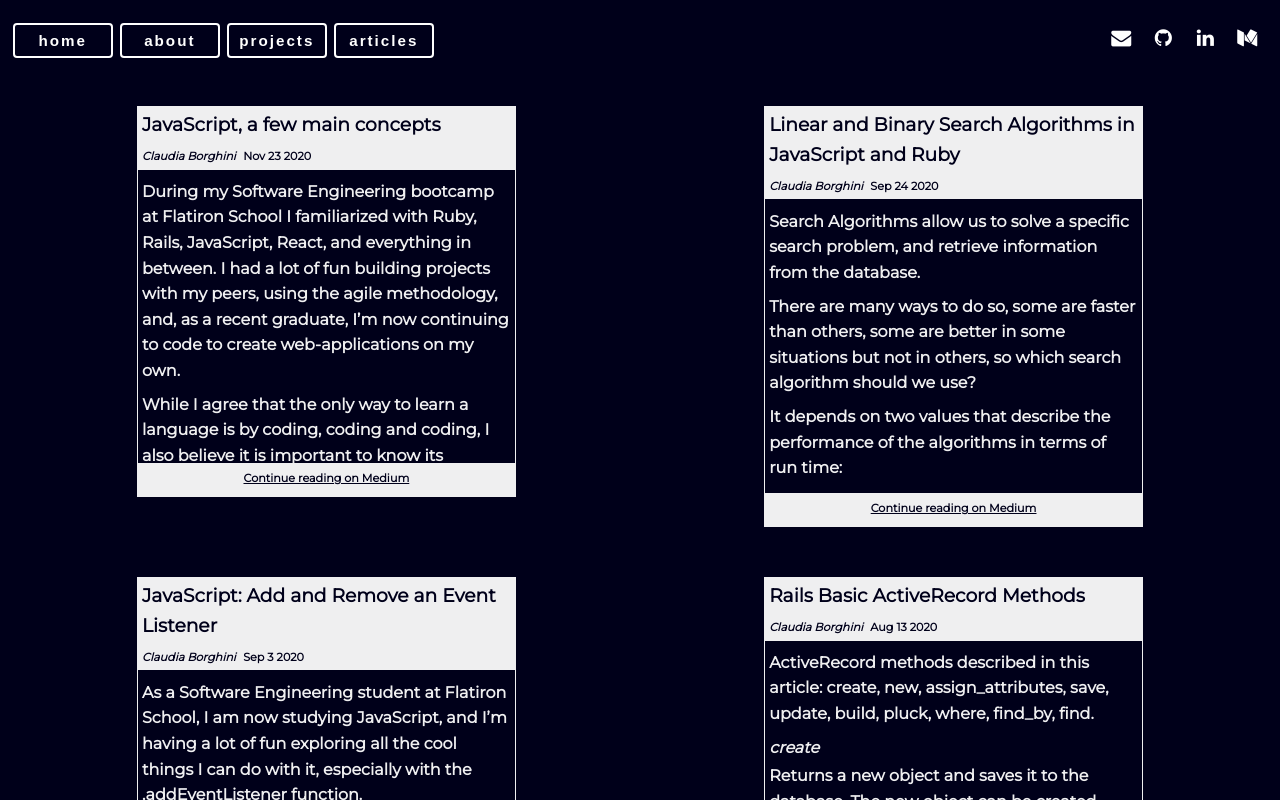
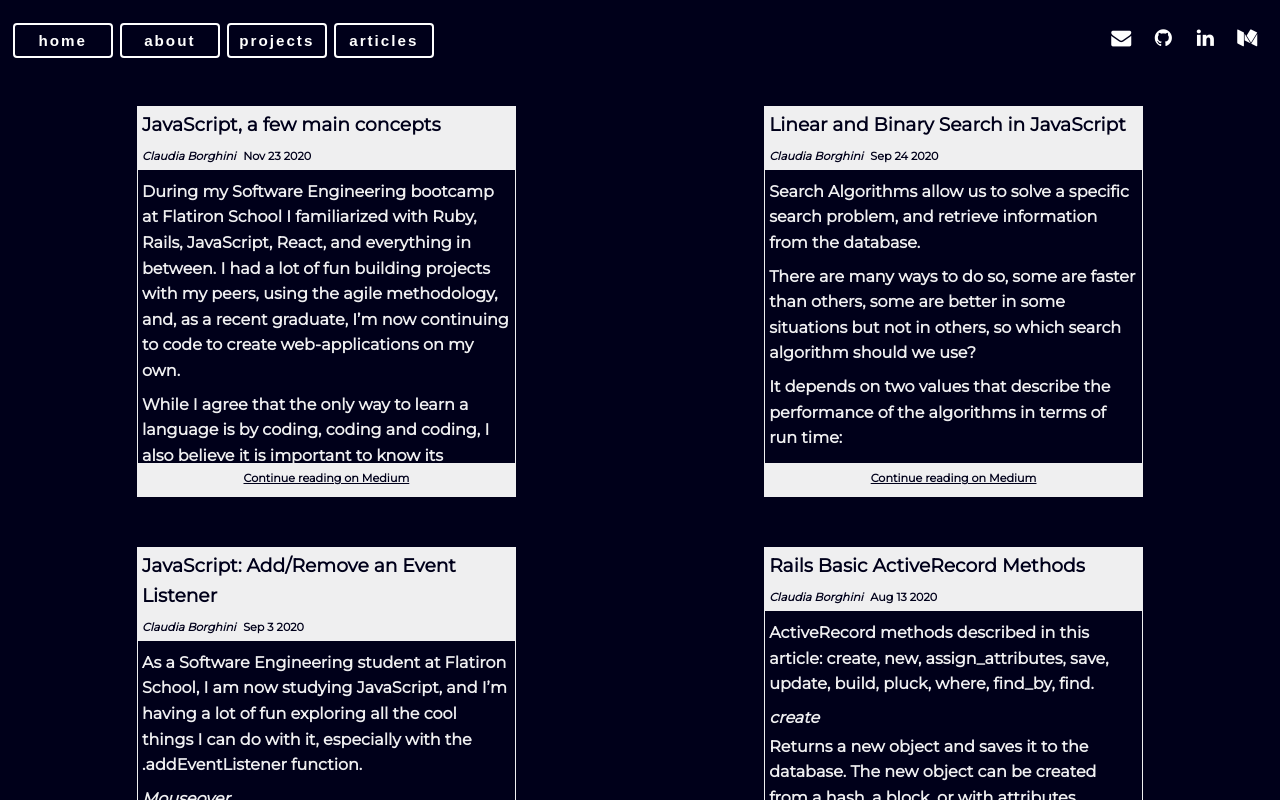
Before and after one commit to ClaFiore/ClaFiore.github.io, a React (Create React App) app: page / in a window 1280 px wide. Both pictures are taken after a click on the button "articles". Shown: the top 800 px of the page. Built offline with nearby package versions, Linux system fonts and the light colour scheme.

Commit message:
one line titles for articles

```diff
--- a/src/comps/blogs/Blog3.js
+++ b/src/comps/blogs/Blog3.js
@@ -4,7 +4,7 @@ const Blog3 = props => {
 
     return(
         <div className='cardDiv'>
-            <h3 className='cardTitle'>JavaScript: Add and Remove an Event Listener</h3>
+            <h3 className='cardTitle'>JavaScript: Add/Remove an Event Listener</h3>
             <p className='publishedDate' ><em>Claudia Borghini</em><span>Sep 3 2020</span></p>
             <div className='blogContent' >
                 <p>As a Software Engineering student at Flatiron School, I am now studying JavaScript, and I’m having a lot of fun exploring all the cool things I can do with it, especially with the .addEventListener function.</p>
--- a/src/comps/blogs/Blog4.js
+++ b/src/comps/blogs/Blog4.js
@@ -4,7 +4,7 @@ const Blog4 = props => {
 
     return(
         <div className='cardDiv'>
-            <h3 className='cardTitle'>Linear and Binary Search Algorithms in JavaScript and Ruby</h3>
+            <h3 className='cardTitle'>Linear and Binary Search in JavaScript</h3>
             <p className='publishedDate' ><em>Claudia Borghini</em><span>Sep 24 2020</span></p>
             <div className='blogContent' >
                 <p>Search Algorithms allow us to solve a specific search problem, and retrieve information from the database.</p>
```
